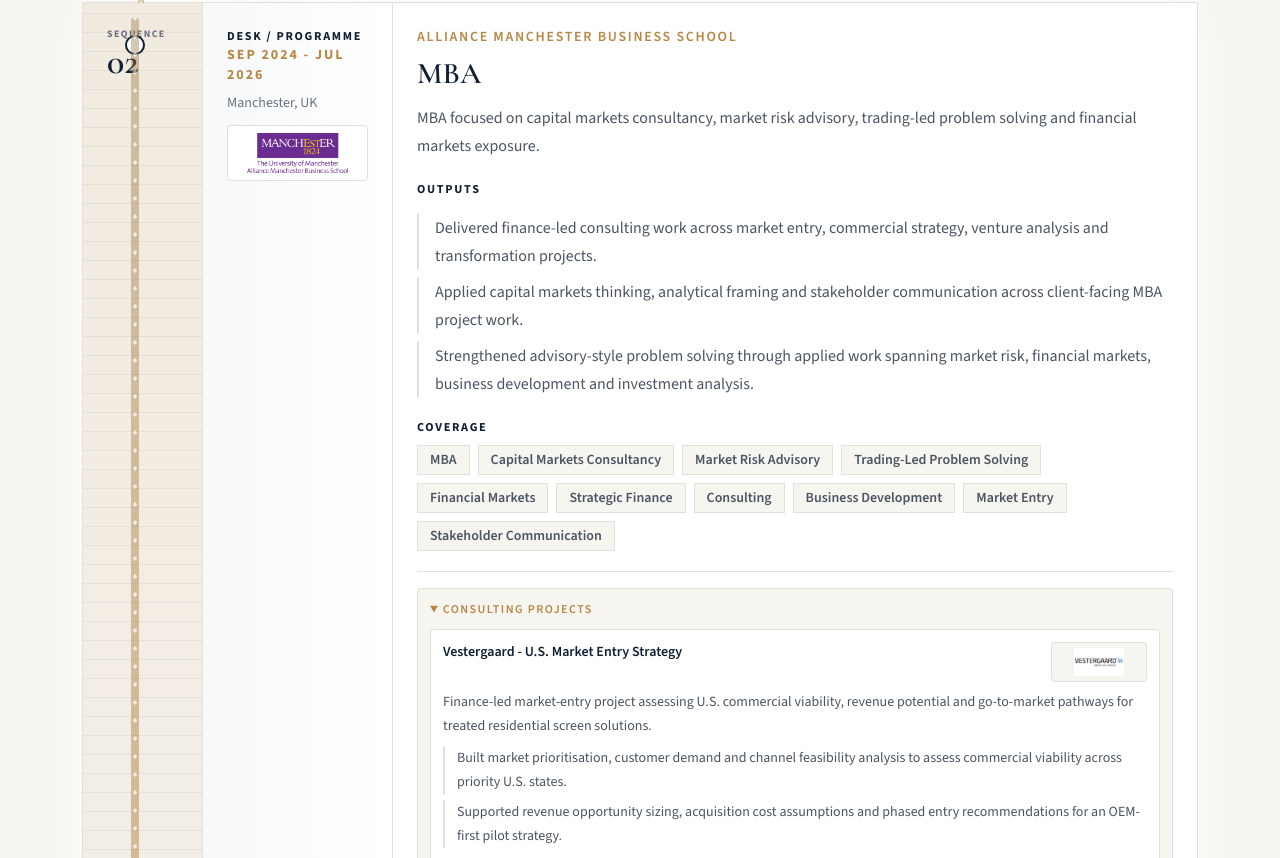
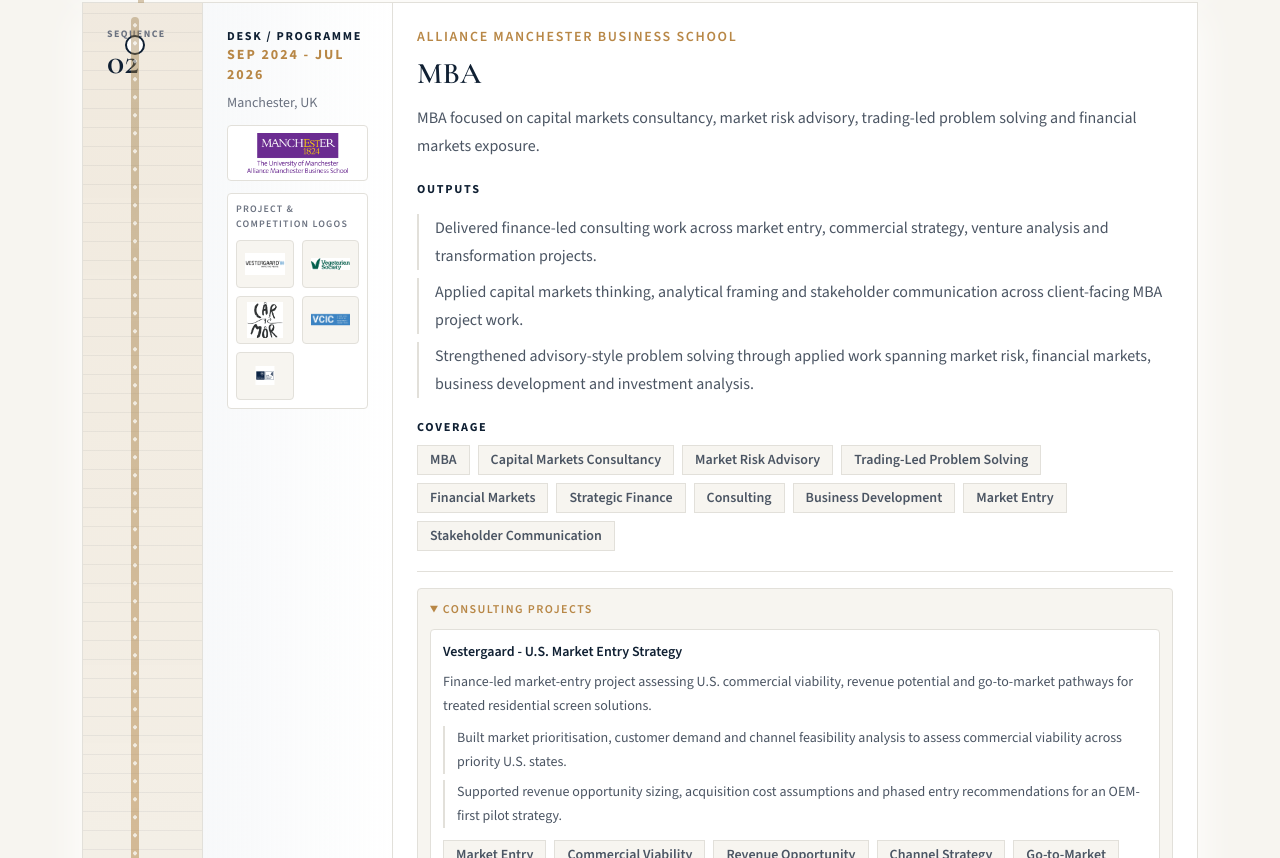
Before and after one commit to akshay7861/akshay-singh-casebook, a React (Vite) app: page / in a window 1280 px wide. Shown: the part 3402-4260 px from the top of the page. Built offline with nearby package versions, Linux system fonts and the light colour scheme.

Commit message:
Move MBA sub-item logos to AMBS left panel area

```diff
--- a/src/components/ExperienceTimeline.tsx
+++ b/src/components/ExperienceTimeline.tsx
@@ -50,6 +50,32 @@
                     />
                   </div>
                 ) : null}
+                {entry.organisation === 'Alliance Manchester Business School' ? (
+                  <div className="mt-3 rounded border border-border bg-white p-2">
+                    <p className="mb-2 text-[0.62rem] font-semibold uppercase tracking-[0.12em] text-muted">
+                      Project & Competition Logos
+                    </p>
+                    <div className="grid grid-cols-2 gap-2">
+                      {entry.subSections
+                        ?.flatMap((section) => section.items)
+                        .filter((item) => item.logo)
+                        .map((item) => (
+                          <div
+                            key={`left-logo-${item.title}`}
+                            className="flex h-12 items-center justify-center rounded border border-border bg-page px-2"
+                            title={item.title}
+                          >
+                            <img
+                              src={item.logo}
+                              alt={item.title}
+                              className="max-h-9 w-full object-contain"
+                              loading="lazy"
+                            />
+                          </div>
+                        ))}
+                    </div>
+                  </div>
+                ) : null}
               </div>
               <div className="p-6">
                 <p className="text-sm font-semibold uppercase tracking-[0.12em] text-gold">
@@ -93,16 +119,6 @@
                                       {item.year}
                                     </span>
                                   ) : null}
-                                  {item.logo ? (
-                                    <div className="ml-auto flex h-10 w-24 items-center justify-center rounded border border-border bg-page px-2">
-                                      <img
-                                        src={item.logo}
-                                        alt={item.title}
-                                        className="max-h-7 w-full object-contain"
-                                        loading="lazy"
-                                      />
-                                    </div>
-                                  ) : null}
                                 </div>
                                 <p className="mt-2 text-sm leading-6 text-body">{item.summary}</p>
                                 <ul className="mt-2 space-y-1.5 text-sm leading-6 text-body">
```
